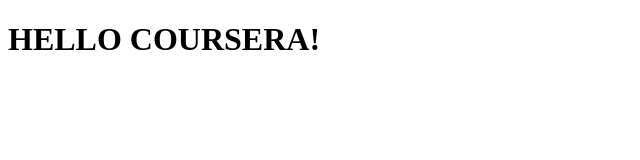
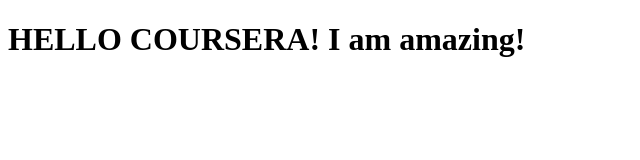
Before and after one commit to PARTHCOOL/coursera-test, a plain HTML site: page site/index.html in a window 1280 px wide. Shown: the whole page, without its empty margins (0-640 px from the left). Drawn offline with Linux system fonts and the light colour scheme.

Commit message:
hello world

```diff
--- a/site/index.html
+++ b/site/index.html
@@ -4,6 +4,6 @@
 <title>hello coursera</title>
 </head>
 <body>
-<h1>HELLO COURSERA!</h1>
+<h1>HELLO COURSERA! I am amazing!</h1>
 </body>
 </html>
```
